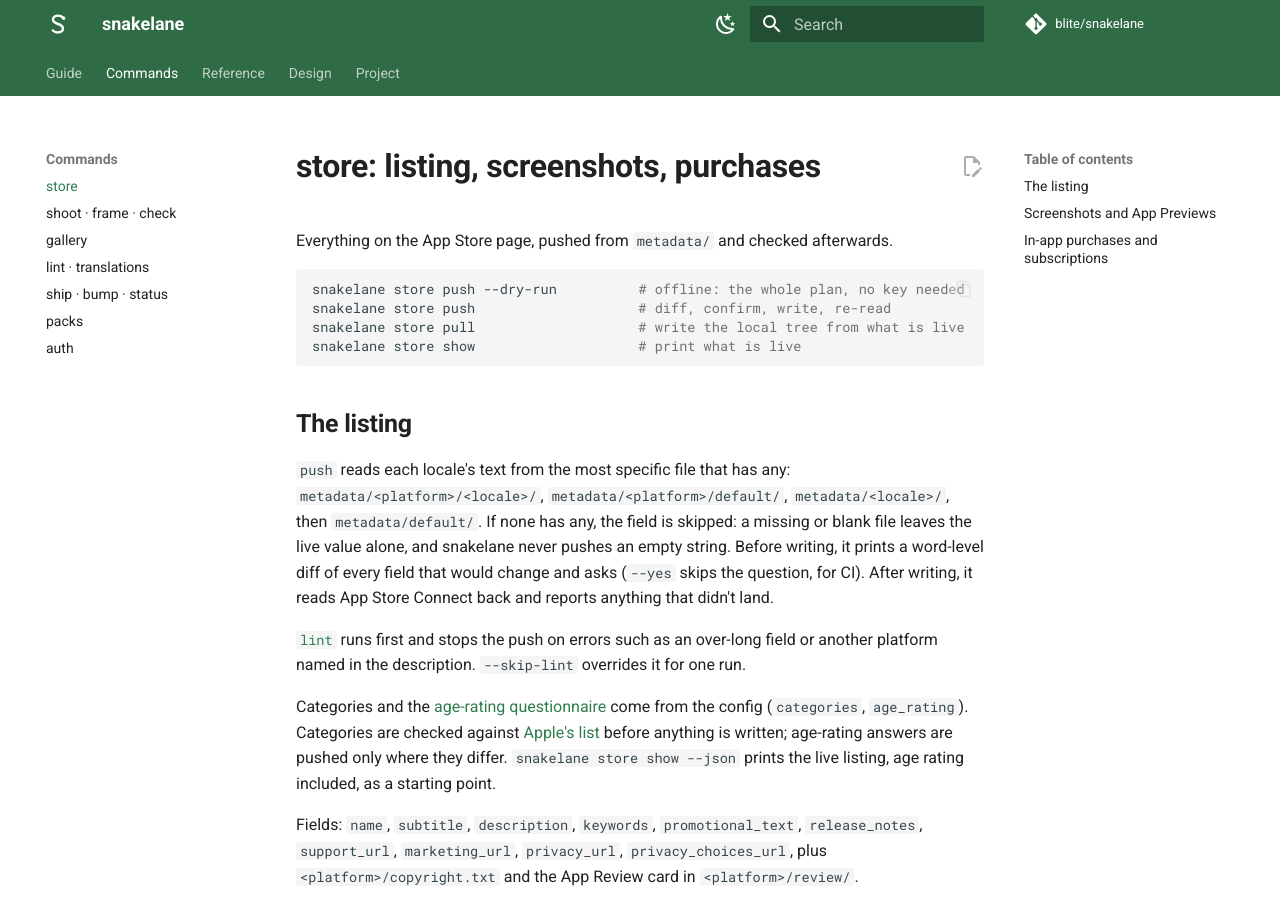
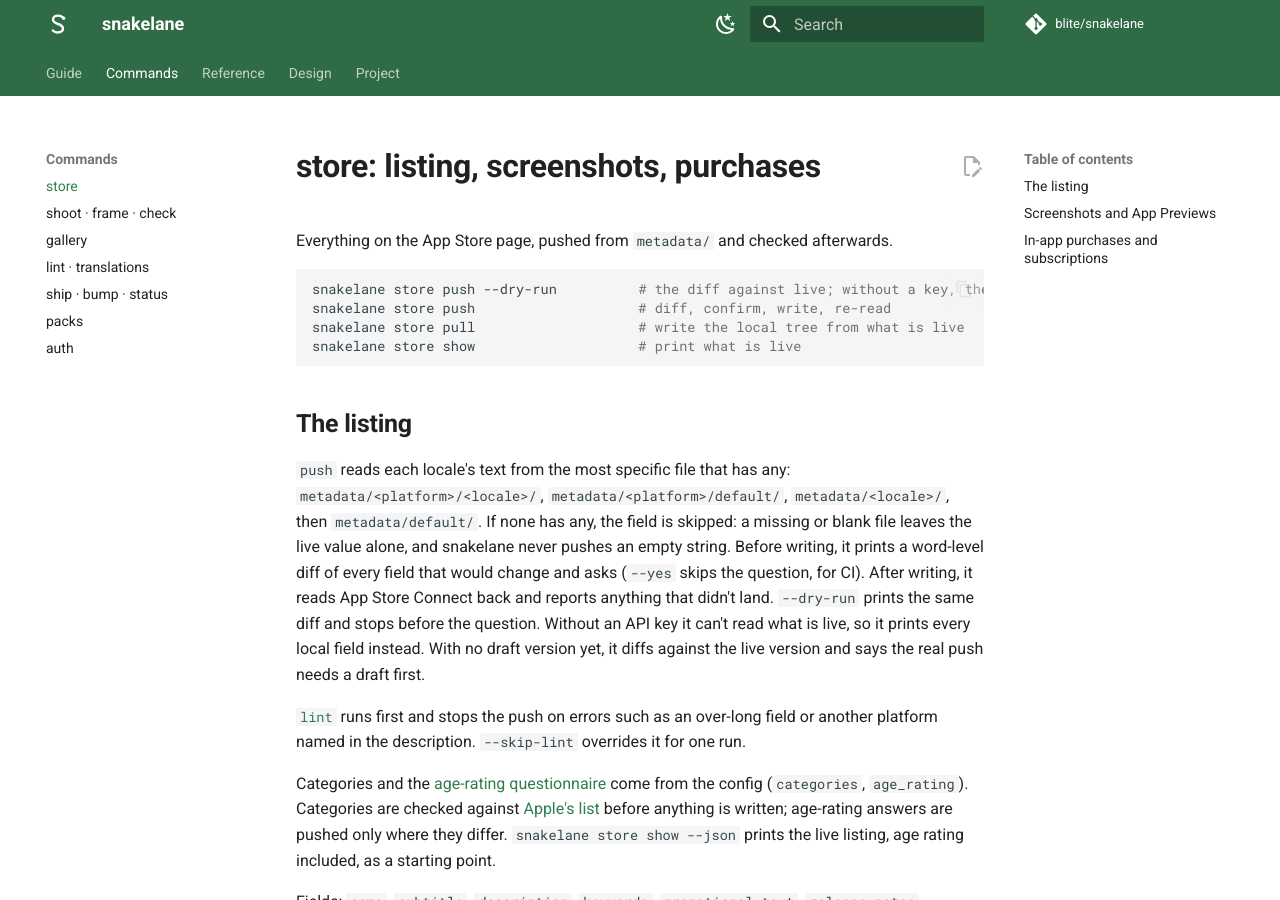
Before and after one commit to blite/snakelane, an MkDocs documentation site: the page built from docs/commands/store.md, in a window 1280 px wide and 900 px high. Built offline with MkDocs 1.6.1 and Material for MkDocs 9.7.7, drawn with Linux system fonts in a browser that asks for light colours; comment, search, counter and statistics services are not loaded; the version menu is left out.

Commit message:
store push --dry-run: show the diff against live
With an API key set up, the dry run reads App Store Connect and prints the same coloured word diff the real push asks about, then stops; it used to list every local field without reading anything. With no draft version it diffs against the live one and says the push needs a draft. Without a key it still prints the local plan.

````diff
--- a/docs/commands/store.md
+++ b/docs/commands/store.md
@@ -3,7 +3,7 @@
 Everything on the App Store page, pushed from `metadata/` and checked afterwards.
 
 ```bash
-snakelane store push --dry-run          # offline: the whole plan, no key needed
+snakelane store push --dry-run          # the diff against live; without a key, the local plan
 snakelane store push                    # diff, confirm, write, re-read
 snakelane store pull                    # write the local tree from what is live
 snakelane store show                    # print what is live
@@ -16,7 +16,10 @@
 `metadata/default/`. If none has any, the field is skipped: a missing or blank file leaves the
 live value alone, and snakelane never pushes an empty string. Before writing, it prints a word-level diff of
 every field that would change and asks (`--yes` skips the question, for CI). After writing, it
-reads App Store Connect back and reports anything that didn't land.
+reads App Store Connect back and reports anything that didn't land. `--dry-run` prints the same
+diff and stops before the question. Without an API key it can't read what is live, so it prints
+every local field instead. With no draft version yet, it diffs against the live version and says
+the real push needs a draft first.
 
 [`lint`](lint.md) runs first and stops the push on errors such as an over-long field
 or another platform named in the description. `--skip-lint` overrides it for one run.
````
Also changed, not shown: CHANGELOG.md (+5 -0 lines), README.md (+3 -2 lines), docs/getting-started.md (+4 -3 lines), docs/index.md (+1 -1 lines), skills/snakelane/SKILL.md (+1 -1 lines), 3 other files.
